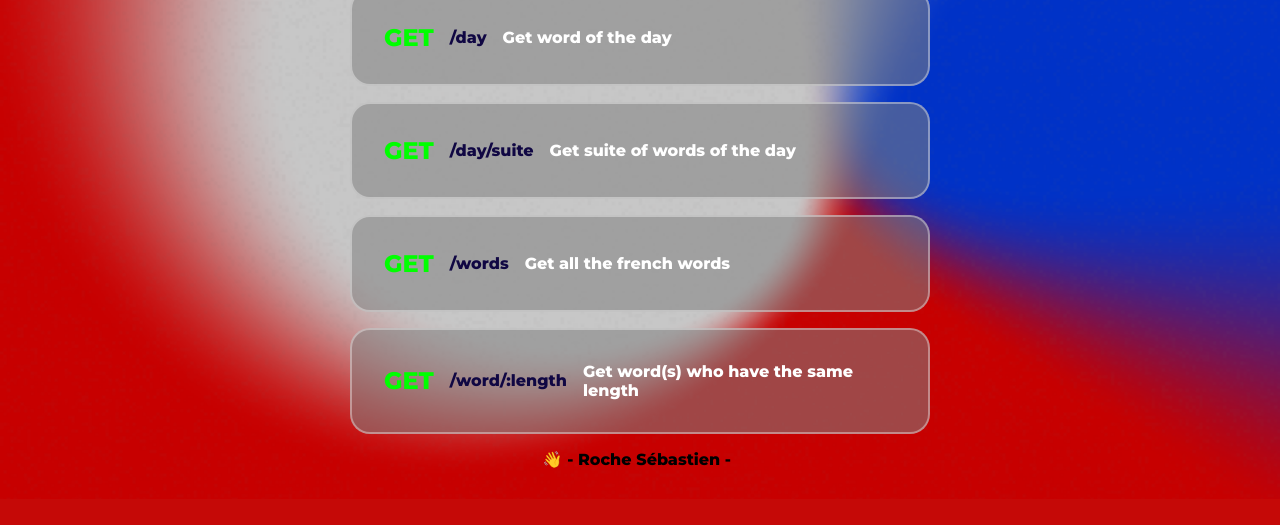
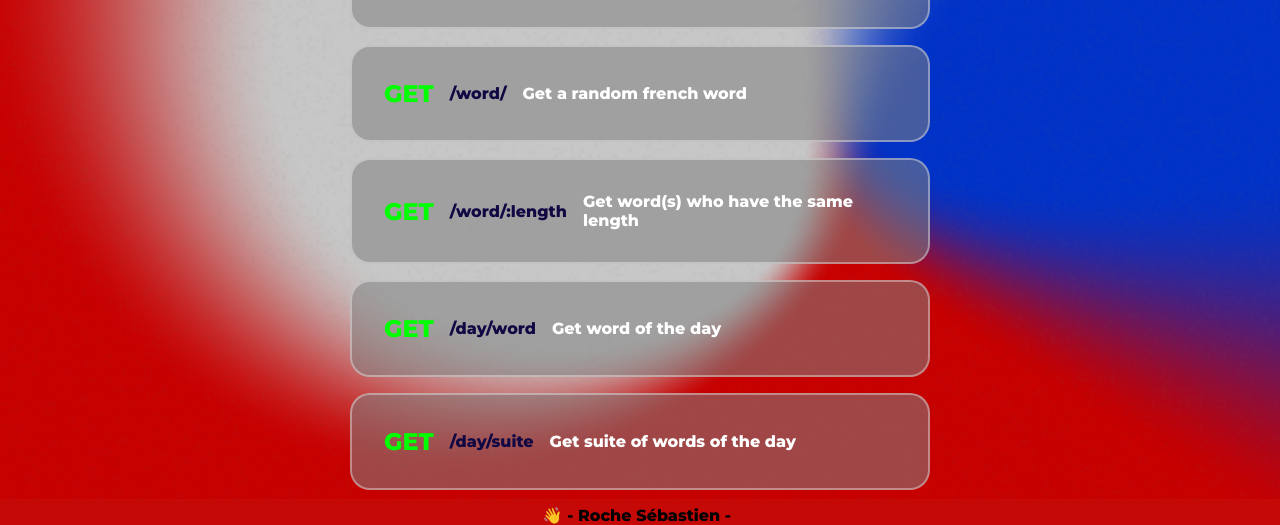
Before and after one commit to rochesebastien/french_words_api, a website: page public/index.html in a window 1280 px wide. Shown: the part 301-826 px from the top of the page. Before the commit the page ends 800 px from the top, so only its background shows below. Drawn offline with Linux system fonts and the light colour scheme.

Commit message:
update readme & html

```diff
--- a/public/index.html
+++ b/public/index.html
@@ -102,9 +102,24 @@
     </style>
     <div class="home">
         <img id="logo" src="./assets/logo.svg" alt="" srcset="">
+        <a href="/words" class="request">
+            <span class="type_req get">GET</span>
+            <span class="url">/words</span>
+            <span class="desc_req">Get all the french words</span>
+        </a>
+        <a href="/word" class="request">
+            <span class="type_req get">GET</span>
+            <span class="url">/word/</span>
+            <span class="desc_req">Get a random french word</span>
+        </a>
+        <a href="/word/6" class="request">
+            <span class="type_req get">GET</span>
+            <span class="url">/word/:length</span>
+            <span class="desc_req">Get word(s) who have the same length</span>
+        </a>
         <a href="/day" class="request">
             <span class="type_req get">GET</span>
-            <span class="url">/day</span>
+            <span class="url">/day/word</span>
             <span class="desc_req">Get word of the day</span>
         </a>
         <a href="/day/suite" class="request">
@@ -112,16 +127,8 @@
             <span class="url">/day/suite</span>
             <span class="desc_req">Get suite of words of the day</span>
         </a>
-        <a href="/words" class="request">
-            <span class="type_req get">GET</span>
-            <span class="url">/words</span>
-            <span class="desc_req">Get all the french words</span>
-        </a>
-        <a href="/word/6" class="request">
-            <span class="type_req get">GET</span>
-            <span class="url">/word/:length</span>
-            <span class="desc_req">Get word(s) who have the same length</span>
-        </a>
+
+
         <p class="link">👋 - Roche Sébastien - <a href="https://github.com/rochesebastien/french_words_api"
                 target="_blank"><img src="./assets/github.svg" alt=""></a></p>
     </div>
```
Also changed, not shown: README.md.
